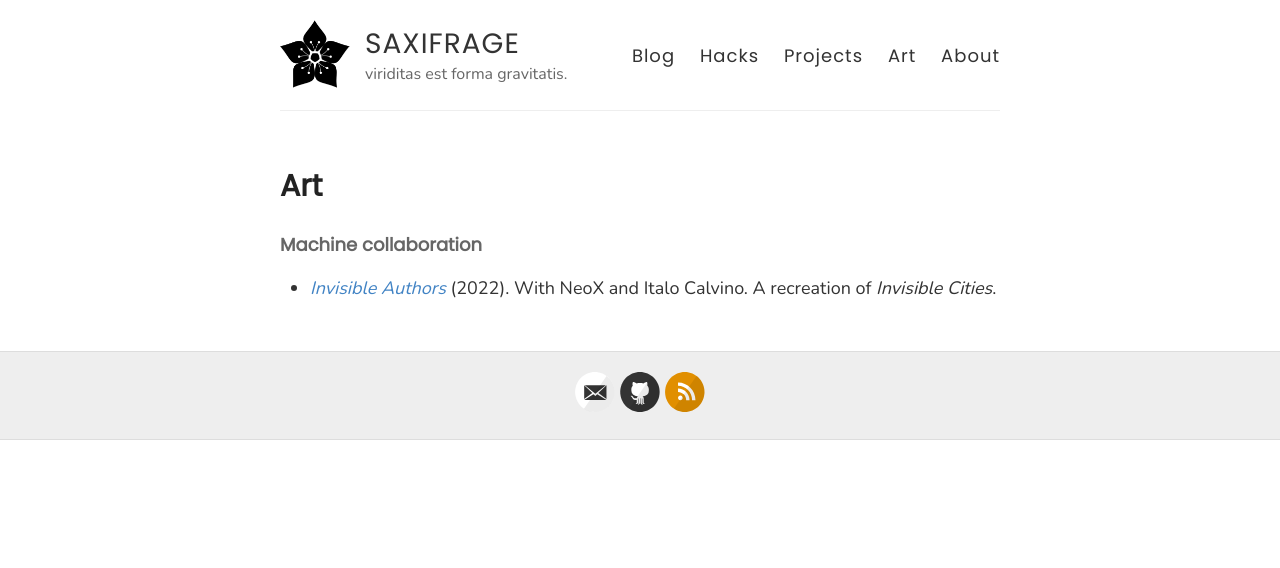
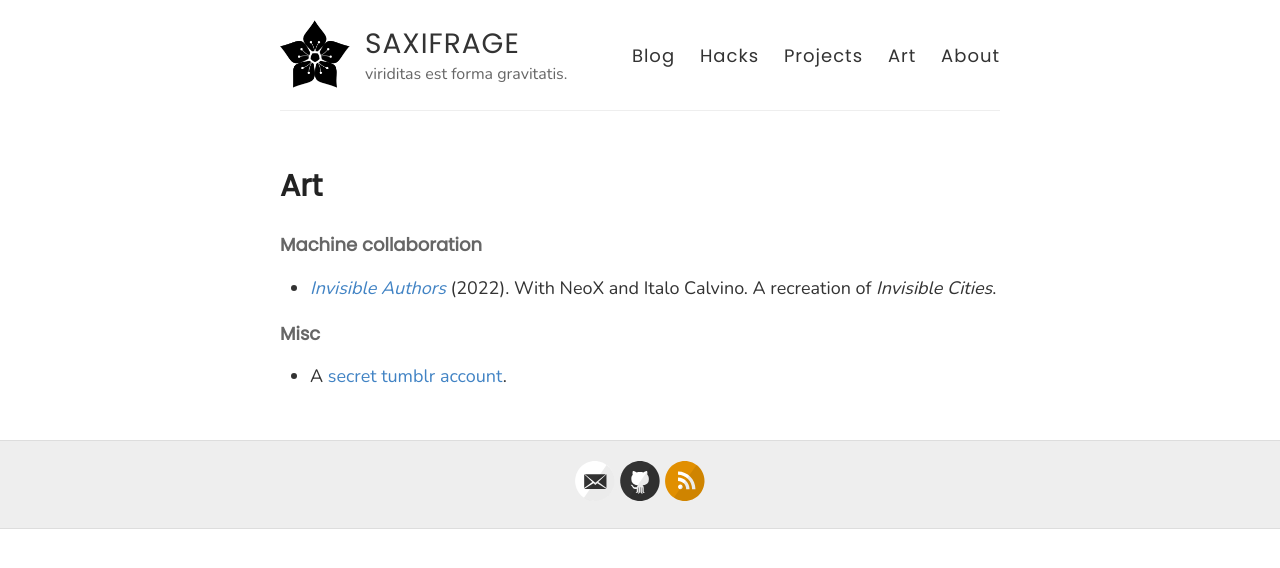
Before and after one commit to heptarch/heptarch.github.io, a Jekyll site: the page built from art.md, in a window 1280 px wide. Shown: the top 568 px of the page. Built offline with Jekyll 4.4.1, drawn with Linux system fonts in a browser that asks for light colours.

Commit message:
Update art.md

```diff
--- a/art.md
+++ b/art.md
@@ -8,3 +8,7 @@ permalink: /art/
 
 - [*Invisible Authors*](/assets/invisible-authors.pdf) (2022). With
   NeoX and Italo Calvino. A recreation of *Invisible Cities*.
+
+#### Misc
+
+- A [secret tumblr account](https://caedrix.tumblr.com/).
```
